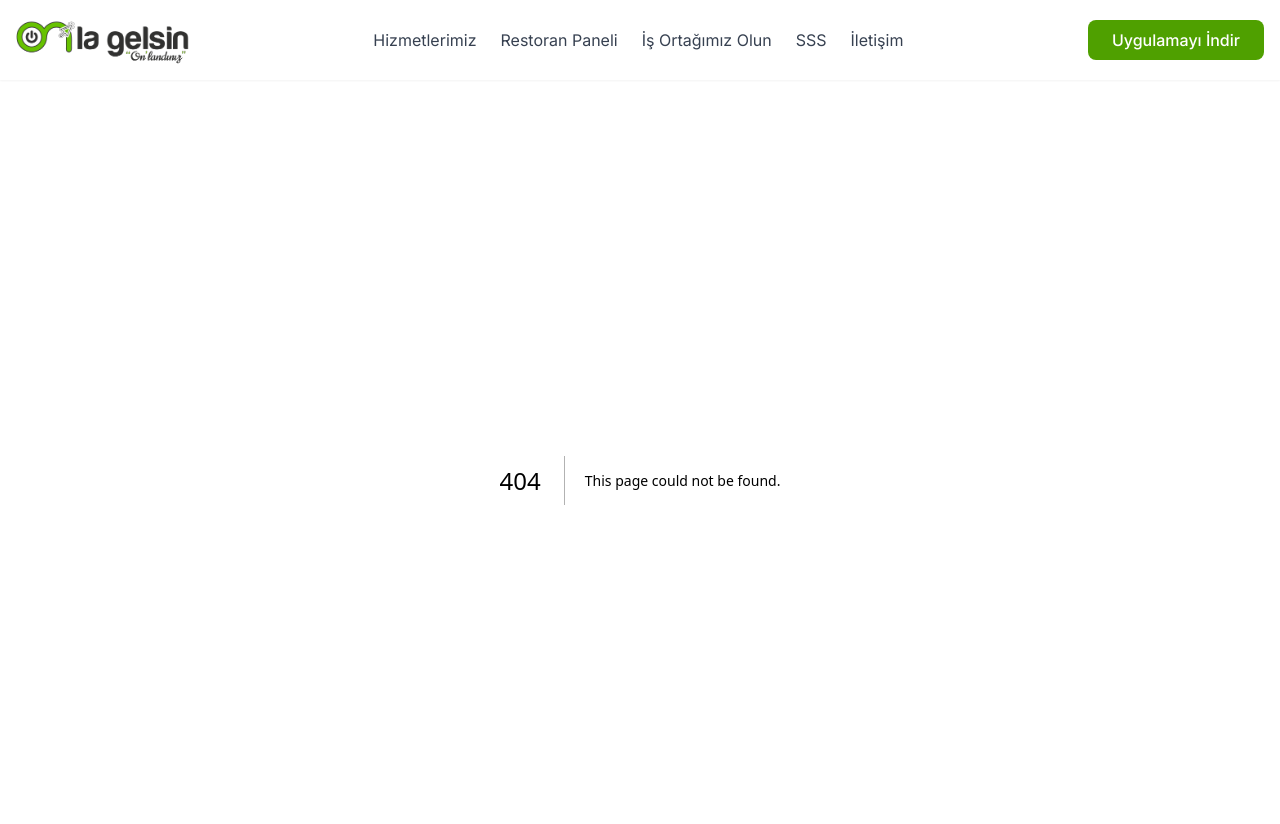
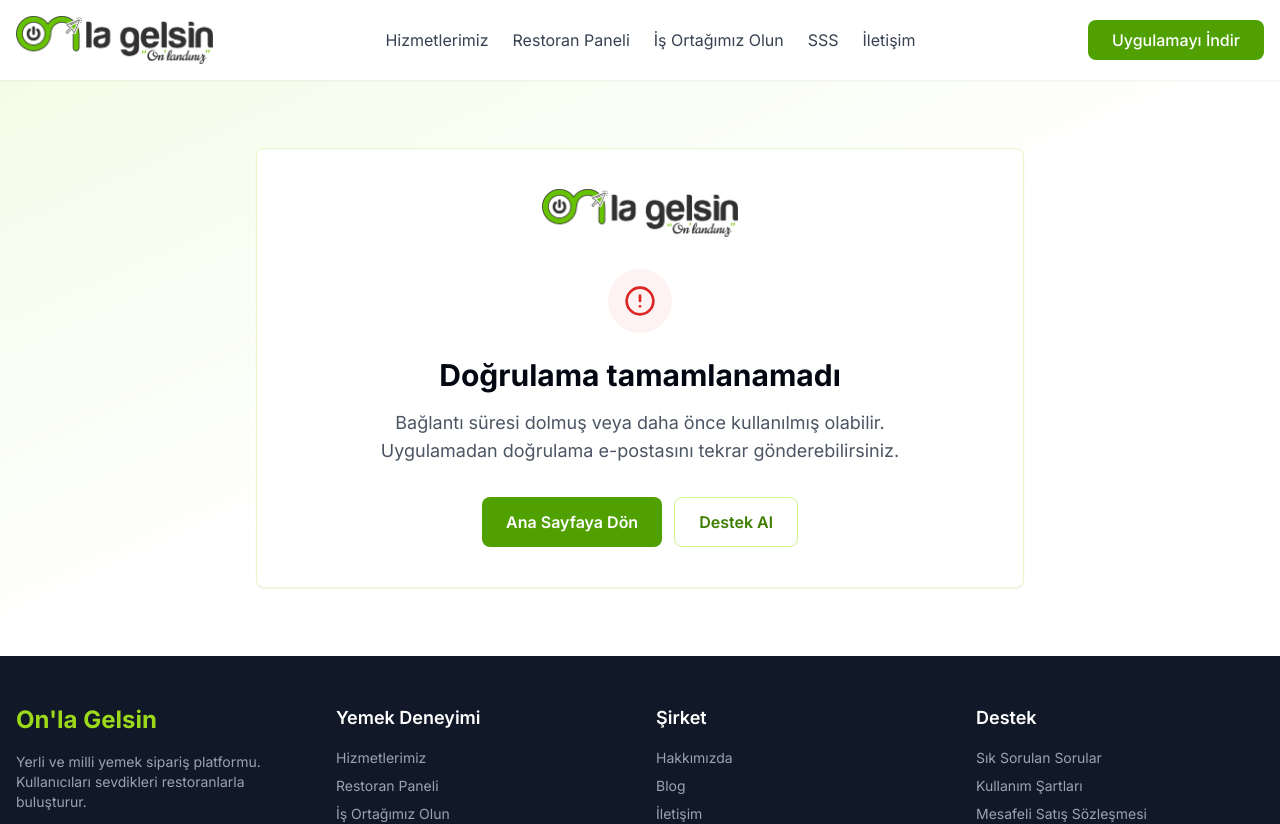
Before and after one commit to fthtk567-ctrl/onlog-website-, a Next.js app: page /auth/confirm in a window 1280 px wide. Before the commit this address had no page. Shown: the top 824 px of the page. Built offline with nearby package versions, Linux system fonts and the light colour scheme; no server answers.

Commit message:
Add auth confirm page and sharpen logo

```diff
--- /dev/null
+++ b/app/auth/confirm/AuthConfirmClient.tsx
@@ -0,0 +1,141 @@
+'use client'
+
+import { useEffect, useMemo, useRef, useState } from 'react'
+import Image from 'next/image'
+import Link from 'next/link'
+import { AlertCircle, CheckCircle2, Loader2 } from 'lucide-react'
+import { createClient } from '@supabase/supabase-js'
+import { useSearchParams } from 'next/navigation'
+
+type VerificationStatus = 'loading' | 'success' | 'error'
+type EmailOtpType = 'signup' | 'invite' | 'magiclink' | 'recovery' | 'email_change' | 'email' | (string & {})
+
+const SUPABASE_URL = 'https://oilldfyywtzybrmpyixx.supabase.co'
+const SUPABASE_ANON_KEY =
+  process.env.NEXT_PUBLIC_SUPABASE_ANON_KEY ||
+  'eyJhbGciOiJIUzI1NiIsInR5cCI6IkpXVCJ9.eyJpc3MiOiJzdXBhYmFzZSIsInJlZiI6Im9pbGxkZnl5d3R6eWJybXB5aXh4Iiwicm9sZSI6ImFub24iLCJpYXQiOjE3NjA2NzI4MjksImV4cCI6MjA3NjI0ODgyOX0.kwTQgWja1VJBNA4sXEbznmv9LMoyO_5rioaTaQXvKsM'
+
+const successMessage = "E-posta doğrulandı. Artık On'La Gelsin Kurye uygulamasından giriş yapabilirsiniz."
+const errorMessage =
+  'Bağlantı süresi dolmuş veya daha önce kullanılmış olabilir. Uygulamadan doğrulama e-postasını tekrar gönderebilirsiniz.'
+
+export default function AuthConfirmClient() {
+  const searchParams = useSearchParams()
+  const [status, setStatus] = useState<VerificationStatus>('loading')
+  const verificationStartedRef = useRef(false)
+
+  const supabase = useMemo(
+    () =>
+      createClient(SUPABASE_URL, SUPABASE_ANON_KEY, {
+        auth: {
+          autoRefreshToken: false,
+          detectSessionInUrl: false,
+          persistSession: false,
+        },
+      }),
+    []
+  )
+
+  useEffect(() => {
+    let isMounted = true
+
+    async function verifyEmail() {
+      if (verificationStartedRef.current) {
+        return
+      }
+
+      verificationStartedRef.current = true
+
+      const tokenHash = searchParams.get('token_hash')
+      const type = (searchParams.get('type') || 'signup') as EmailOtpType
+
+      if (!tokenHash) {
+        setStatus('error')
+        return
+      }
+
+      try {
+        const { error } = await supabase.auth.verifyOtp({
+          token_hash: tokenHash,
+          type,
+        })
+
+        if (isMounted) {
+          setStatus(error ? 'error' : 'success')
+        }
+      } catch {
+        if (isMounted) {
+          setStatus('error')
+        }
+      }
+    }
+
+    verifyEmail()
+
+    return () => {
+      isMounted = false
+    }
+  }, [searchParams, supabase])
+
+  const isLoading = status === 'loading'
+  const isSuccess = status === 'success'
+
+  return (
+    <main className="min-h-[70vh] bg-gradient-to-br from-primary-50 via-white to-white px-4 py-16">
+      <section className="container mx-auto flex min-h-[56vh] max-w-3xl items-center justify-center">
+        <div className="w-full rounded-lg border border-primary-100 bg-white p-6 text-center shadow-sm sm:p-10">
+          <div className="mb-8 flex justify-center">
+            <Image
+              src="/logo-header.png"
+              alt="On'la Gelsin"
+              width={328}
+              height={80}
+              priority
+              unoptimized
+              className="h-12 w-auto"
+            />
+          </div>
+
+          <div
+            className={`mx-auto mb-6 flex h-16 w-16 items-center justify-center rounded-full ${
+              isLoading
+                ? 'bg-primary-100 text-primary-600'
+                : isSuccess
+                  ? 'bg-primary-100 text-primary-700'
+                  : 'bg-red-50 text-red-600'
+            }`}
+          >
+            {isLoading && <Loader2 className="h-8 w-8 animate-spin" aria-hidden="true" />}
+            {isSuccess && <CheckCircle2 className="h-8 w-8" aria-hidden="true" />}
+            {status === 'error' && <AlertCircle className="h-8 w-8" aria-hidden="true" />}
+          </div>
+
+          <h1 className="mb-4 text-2xl font-bold text-gray-950 sm:text-3xl">
+            {isLoading ? 'E-posta doğrulanıyor' : isSuccess ? 'Doğrulama tamamlandı' : 'Doğrulama tamamlanamadı'}
+          </h1>
+
+          <p className="mx-auto max-w-xl text-base leading-7 text-gray-600 sm:text-lg">
+            {isLoading ? 'Lütfen kısa bir süre bekleyin.' : isSuccess ? successMessage : errorMessage}
+          </p>
+
+          <div className="mt-8 flex flex-col justify-center gap-3 sm:flex-row">
+            <Link
+              href="/"
+              className="inline-flex min-h-12 items-center justify-center rounded-lg bg-primary-600 px-6 py-3 font-semibold text-white transition hover:bg-primary-700"
+            >
+              Ana Sayfaya Dön
+            </Link>
+            {!isSuccess && !isLoading && (
+              <Link
+                href="/iletisim"
+                className="inline-flex min-h-12 items-center justify-center rounded-lg border border-primary-200 bg-white px-6 py-3 font-semibold text-primary-700 transition hover:bg-primary-50"
+              >
+                Destek Al
+              </Link>
+            )}
+          </div>
+        </div>
+      </section>
+    </main>
+  )
+}
--- /dev/null
+++ b/app/auth/confirm/page.tsx
@@ -0,0 +1,33 @@
+import type { Metadata } from 'next'
+import { Suspense } from 'react'
+import AuthConfirmClient from './AuthConfirmClient'
+
+export const metadata: Metadata = {
+  title: "E-posta Doğrulama - On'la Gelsin",
+  description: "On'la Gelsin Kurye uygulaması için e-posta doğrulama sayfası.",
+  robots: {
+    index: false,
+    follow: false,
+  },
+}
+
+function AuthConfirmFallback() {
+  return (
+    <main className="min-h-[70vh] bg-gradient-to-br from-primary-50 via-white to-white px-4 py-16">
+      <section className="container mx-auto flex min-h-[56vh] max-w-3xl items-center justify-center">
+        <div className="w-full rounded-lg border border-primary-100 bg-white p-6 text-center shadow-sm sm:p-10">
+          <div className="mx-auto mb-6 h-14 w-14 animate-pulse rounded-full bg-primary-100" />
+          <p className="text-lg font-semibold text-gray-900">E-posta doğrulaması kontrol ediliyor...</p>
+        </div>
+      </section>
+    </main>
+  )
+}
+
+export default function AuthConfirmPage() {
+  return (
+    <Suspense fallback={<AuthConfirmFallback />}>
+      <AuthConfirmClient />
+    </Suspense>
+  )
+}
--- a/components/Header.tsx
+++ b/components/Header.tsx
@@ -16,11 +16,12 @@ export default function Header() {
           {/* Logo */}
           <Link href="/" className="flex items-center">
             <Image
-              src="/logo.svg"
+              src="/logo-header.png"
               alt="On'la Gelsin"
-              width={200}
-              height={48}
+              width={328}
+              height={80}
               priority
+              unoptimized
               className="h-10 md:h-12 w-auto"
             />
           </Link>
--- a/package.json
+++ b/package.json
@@ -9,10 +9,11 @@
     "lint": "next lint"
   },
   "dependencies": {
+    "@supabase/supabase-js": "^2.106.1",
+    "lucide-react": "^0.441.0",
     "next": "14.2.5",
     "react": "^18.3.1",
-    "react-dom": "^18.3.1",
-    "lucide-react": "^0.441.0"
+    "react-dom": "^18.3.1"
   },
   "devDependencies": {
     "@types/node": "^20",
```
Also changed, not shown: public/logo-header.png (added), 1 other file (tests, documents, lock files or other folders).
